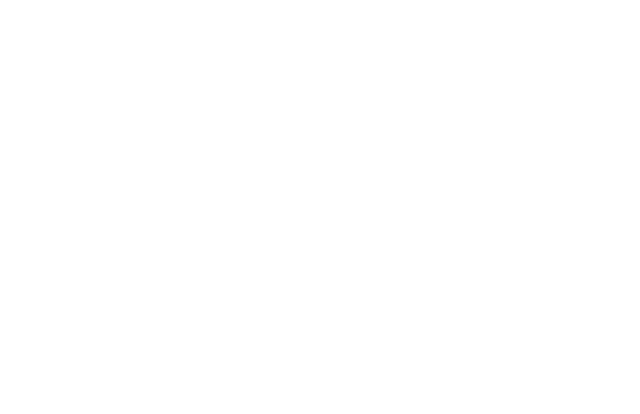
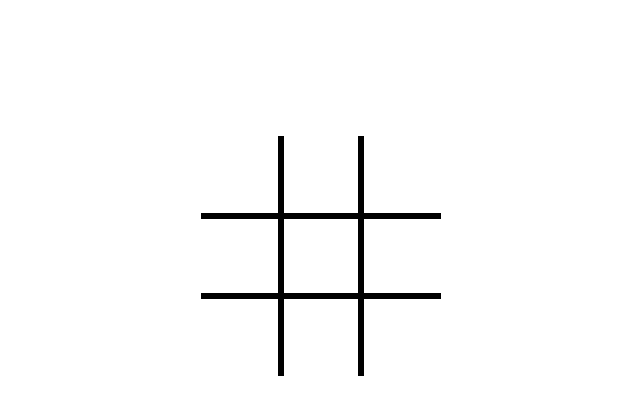
Before and after one commit to jakemadash/tic-tac-toe, a plain HTML site: page index.html in a window 1280 px wide. Shown: the whole page, without its empty margins (319-959 px from the left). Drawn offline with Linux system fonts and the light colour scheme.

Commit message:
Create HTML game board

```diff
--- a/index.html
+++ b/index.html
@@ -9,6 +9,16 @@
     <link rel="stylesheet" href="style.css">
 </head>
 <body>
-
+    <div class="game-board">
+        <div data-number="1"></div>
+        <div data-number="2"></div>
+        <div data-number="3"></div>
+        <div data-number="4"></div>
+        <div data-number="5"></div>
+        <div data-number="6"></div>
+        <div data-number="7"></div>
+        <div data-number="8"></div>
+        <div data-number="9"></div>
+    </div>
 </body>
 </html>
--- a/javascript.js
+++ b/javascript.js
@@ -1,4 +1,11 @@
 const gameBoard = (() => {
-    const gameBoard = Array(18).fill('x', 0, 9).fill('o', 9, 18);
+    const gameBoard = Array(9);
     return {gameBoard};
 })();
+
+const displayController = (() => {
+})();
+
+const Player = (name) => {
+
+};
--- a/style.css
+++ b/style.css
@@ -0,0 +1,32 @@
+:root {
+    display: flex;
+    align-content: center;
+    justify-content: center;
+    padding-top: 10%;
+}
+
+div div {
+    border-style: solid;
+}
+
+.game-board > :nth-child(-n + 3) {
+    border-top: none;
+}
+
+.game-board > :nth-child(n + 7) {
+    border-bottom: none;
+}
+
+.game-board > :nth-child(3n + 1) {
+    border-left: none;
+}
+
+.game-board > :nth-child(3n + 3) {
+    border-right: none;
+}
+
+.game-board {
+    display: grid;
+    grid-template-columns: repeat(3, 5rem);
+    grid-template-rows: repeat(3, 5rem);
+}
```
